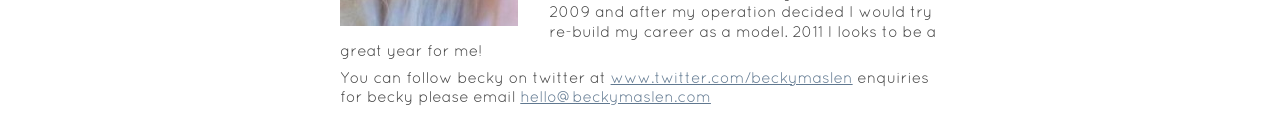
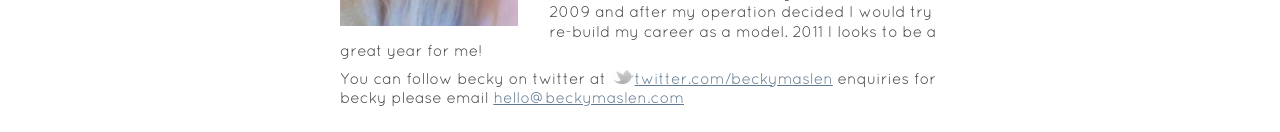
Before and after one commit to orta/beckymaslen, a plain HTML site: page public/index.html in a window 1280 px wide. Shown: the part 783-915 px from the top of the page. Drawn offline with nearby package versions, Linux system fonts and the light colour scheme.

Commit message:
added twitter bird

```diff
--- a/public/index.html
+++ b/public/index.html
@@ -52,7 +52,7 @@
       <p>As I enjoyed my modelling work I decided to go to beauty school where I qualified as a beautician. I like to make people feel good about themselves! </p>
       <p>I first started modelling at the age of 15 when I was scouted my hometown of halifax I was quickly signed up and started modelling for various local companies. I then went on to working in television where I was a regular extra on ITV&#x27;s Emmerdale Farm. </p>
       <p>I settled down working for a company in Leeds - my first 9 till 5 job. Stuck at it for 2 years then decided it wasn&#x27;t as fulfilling as modelling and television I was struck down by illness in late 2009 and after my operation decided I would try re-build my career as a model. 2011 I looks to be a great year for me! </p>
-      <p>You can follow becky on twitter at <a href="www.twitter.com/beckymaslen" title="www.twitter.com/beckymaslen">www.twitter.com/beckymaslen</a> enquiries for becky please email <a href="mailto:hello@beckymaslen.com?subject=website enquiry">hello@beckymaslen.com</a> </p>
+      <p>You can follow becky on twitter at <a href="http://twitter.com/beckymaslen" title="www.twitter.com/beckymaslen"><img src="images/twitterbird.jpeg" width="24" height="14" alt="Twitterbird">twitter.com/beckymaslen</a> enquiries for becky please email <a href="mailto:hello@beckymaslen.com?subject=website enquiry">hello@beckymaslen.com</a> </p>
 
 
     </div>
```
Also changed, not shown: public/images/twitterbird.jpeg (added).
